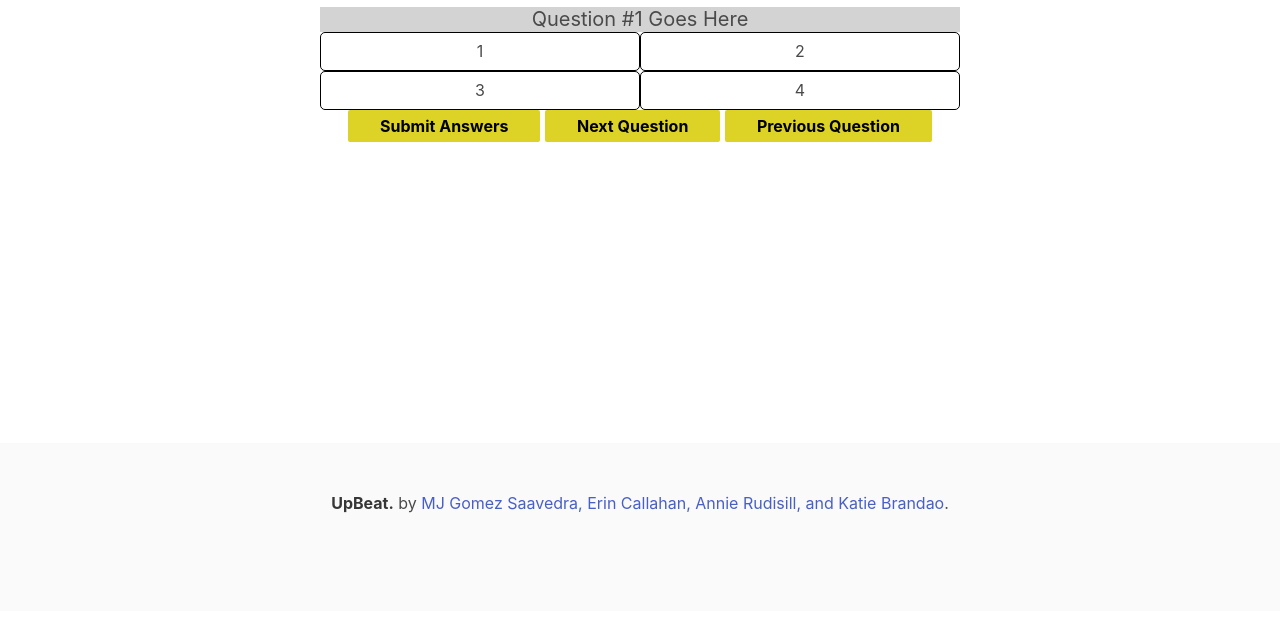
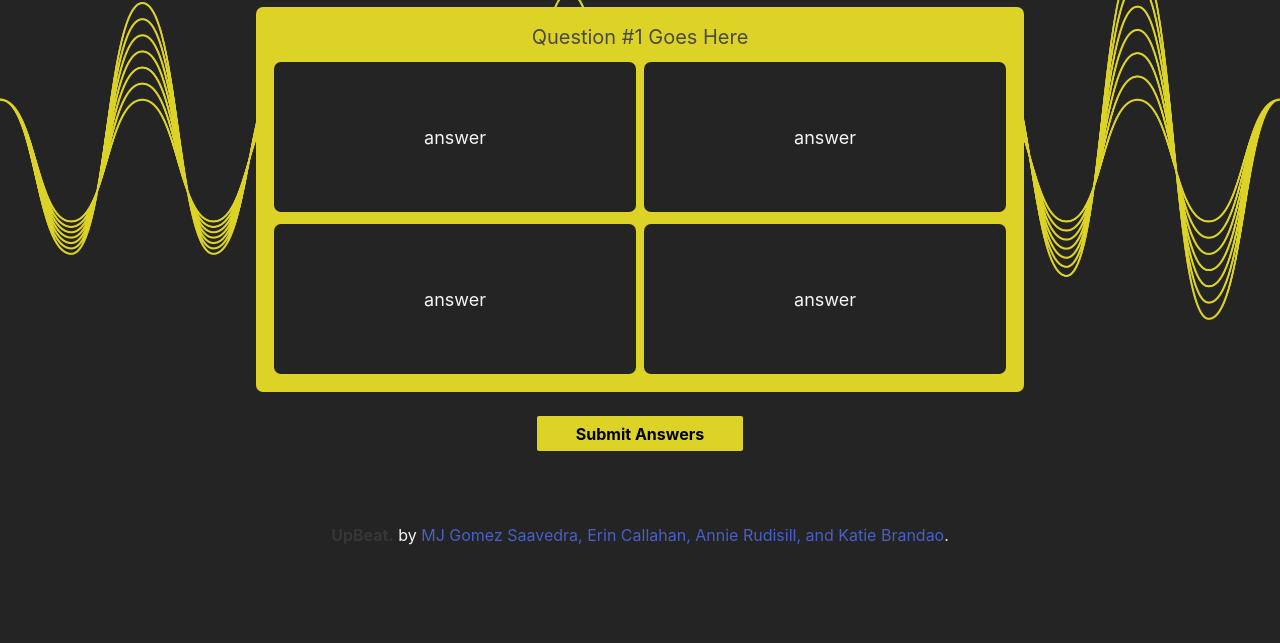
Before and after one commit to mjgomsa/Meal-A-Day, a website: page quiz.html in a window 1280 px wide. Shown: the part 197-840 px from the top of the page. Before the commit the page ends 808 px from the top, so only its background shows below. Drawn offline with nearby package versions, Linux system fonts and the light colour scheme; a web font is replaced by a local one.

Commit message:
css changes to quiz

```diff
--- a/quiz.html
+++ b/quiz.html
@@ -1,20 +1,22 @@
 <!DOCTYPE html>
 <html lang="en">
+
 <head>
   <meta charset="UTF-8">
   <meta name="viewport" content="width=device-width, initial-scale=1">
   <link rel="stylesheet" href="node_modules/bulma/css/bulma.css" />
-    <link rel="stylesheet" href="styles.css"/>
+  <link rel="stylesheet" href="styles.css" />
   <link href="https://fonts.googleapis.com/css2?family=Libre+Baskerville:wght@700&display=swap" rel="stylesheet">
   <link href="https://fonts.googleapis.com/css2?family=Sansita+Swashed:wght@700;900&display=swap" rel="stylesheet">
   <script src="https://kit.fontawesome.com/3e0c7ee1b1.js" crossorigin="anonymous"></script>
   <link rel="icon" href="images/favicon.png">
   <title>UpBeat: Quiz</title>
 </head>
+
 <body>
   <nav class="navbar is-fixed-top" role="navigation" aria-label="main navigation">
     <div class="navbar-brand">
-          <a class="navbar-item logo"  href="./index.html"></a>
+      <a class="navbar-item logo" href="./index.html"></a>
       <div class="navbar-burger" data-target="navMenu">
         <span></span>
         <span></span>
@@ -35,24 +37,59 @@
   </nav>
 
   <!-- Quiz Container -->
-      <div class= "quiz_banner banner">
+  <div class="quiz_banner banner">
     <div id="quiz">
-            <h1 class="title" id="quiz-name">Let's guess your mood</h1>
+      <h1 class="title has-text-white-ter" id="quiz-name">Let's guess your mood</h1>
       <div id="quiz_cont">
         <div class="question">
-                    <h2 class="subtitle">Question #1 Goes Here</h2>
+          <h2 class="subtitle m-2">Question #1 Goes Here</h2>
         </div>
 
-                    <div id="ans">1</div>
-                    <div id="ans">2</div>
-                    <div id="ans">3</div>
-                    <div id="ans">4</div>
+
+        <!-- QUIZ ANSWERS -->
+        <div class="contianer">
+          <div class="columns m-1">
+            <a class="ans_container" href="#">
+              <div class="column   m-1 answer">
+                <p>answer</p>
+              </div>
+            </a>
+            <a class="ans_container" href="#">
+              <div class="column   m-1 answer">
+                <p>answer</p>
+              </div>
+            </a>
+          </div>
+          <div class="columns m-1">
+            <a class="ans_container" href="#">
+              <div class="column   m-1 answer">
+                <p>answer</p>
+              </div>
+            </a>
+            <a class="ans_container" href="#">
+              <div class="column   m-1 answer">
+                <p>answer</p>
+              </div>
+            </a>
+          </div>
+
 
         </div>
 
-            <button class="yellow_button" id="submit-button">Submit Answers</button>
-            <button class="yellow_button" id="next-question-button">Next Question</button>
-            <button class="yellow_button" id="prev-question-button">Previous Question</button>
+
+
+
+        <!--
+                    <div class="m-1" id="ans">1</div>
+                    <div  class="m-1" id="ans">2</div>
+                    <div class="m-1" id="ans">3</div>
+                    <div class="m-1" id="ans">4</div> -->
+
+      </div>
+
+      <button class="yellow_button m-5" id="submit-button">Submit Answers</button>
+      <!-- <button class="yellow_button" id="next-question-button">Next Question</button>
+            <button class="yellow_button" id="prev-question-button">Previous Question</button> -->
 
     </div>
 
@@ -62,15 +99,18 @@
 
 
   <!-- Include links to JavaScript files below -->
-    <script src="./quiz.js"></script>
 
-    <footer class="footer">
-        <div class="content has-text-centered">
+
+  <!-- make teext whitee -->
+  <footer class="footer has-background-black-ter">
+    <div class="content has-text-centered has-text-white-ter">
       <p>
         <strong>UpBeat.</strong> by <a>MJ Gomez Saavedra, Erin Callahan, Annie Rudisill, and Katie Brandao</a>.
       </p>
     </div>
   </footer>
+  <script src="./quiz.js"></script>
 
 </body>
+
 </html>
--- a/styles.css
+++ b/styles.css
@@ -52,20 +52,50 @@ were needed. You do not need to edit this file or use it in any way.
 
 /* QUIZ */
 .quiz_banner{
-  height: 80vh;
+  /* height: 80vh; */
+  background-color: hsl(0, 0%, 14%);
+  background-image: url('images/soundwave.png');
+  background-position: center;
+  background-size: contain;
+  background-repeat: no-repeat;
 }
 
 #quiz{
-  width: 50%;
+  width: 60vw;
   margin: 0 auto;
   padding-top: 5%;
   text-align: center;
 }
 
 #quiz_cont{
-  background-color: lightgrey;
-  box-sizing: border-box;
+  background-color: #DCD326;
+  border-radius: 7px;
+  padding: 10px;
+  color: hsl(0, 0%, 96%);
+  /* box-sizing: border-box; */
+}
 
+.answer {
+  height: 150px;
+  color: hsl(0, 0%, 96%);
+  display: flex !important;
+  justify-content: center;
+  align-content: center;
+  border-radius: 7px;
+  background-color:hsl(0, 0%, 14%);
+}
+
+.answer:hover {
+  opacity: .7;
+}
+
+.ans_container {
+  width: 50%;
+}
+
+.answer p{
+  margin: auto;
+  font-size: 18px;
 }
 
 #ans{
```
Also changed, not shown: index.html (+4 -4 lines), images/soundwave.png (added). Lines whose indentation alone changed are shown as unchanged.
